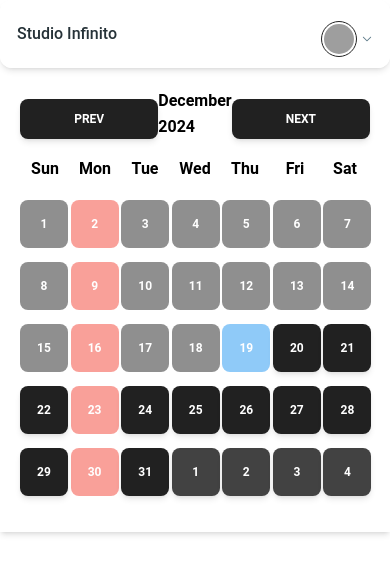
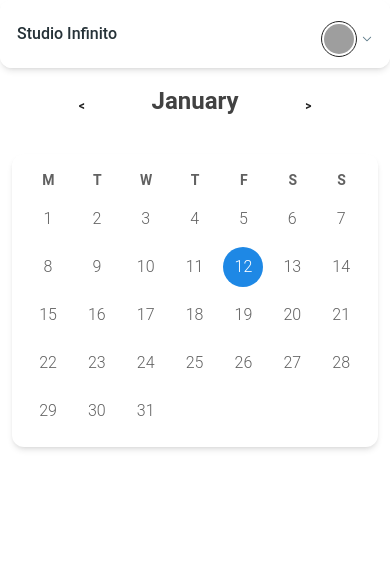
Before and after one commit to dgrkov/studio-infinito, a React (Create React App) app: page /reserve in a window 390 px wide. Shown: the top 574 px of the page. Built offline with nearby package versions, Linux system fonts and the light colour scheme; grey boxes are pictures that could not be loaded.

Commit message:
Layout and Responsive changes

```diff
--- a/src/Components/App/App.js
+++ b/src/Components/App/App.js
@@ -1,7 +1,7 @@
 import React from 'react';
 import { BrowserRouter, Routes, Route } from "react-router-dom";
 import './App.css';
-import Main from '../Main/Main';
+import Home from '../Home/Home';
 import Header from '../Header/Header';
 import Auth from '../Auth/Auth';
 import Calendar from '../Calendar/Calendar';
@@ -14,8 +14,8 @@ function App() {
     <Header />
       <Routes>
         <Route path="/" element={<Auth />} />
+        <Route path="/home" element={<Home />} />
         <Route path="/reserve" element={<Calendar />} />
-        <Route path="/main" element={<Main />} />
         <Route path='/appointment' element={<Appointment />} />
         <Route path='/userdetails' element={<UserDetails />} />
       </Routes>
--- a/src/Components/Auth/Auth.js
+++ b/src/Components/Auth/Auth.js
@@ -11,12 +11,12 @@ export default function Auth() {
   const navigate = useNavigate();
 
   return (
-    <section className="grid text-center h-screen items-center p-8">
+    <section className="grid text-center h-[90dvh] items-center p-8">
       <div>
         <Typography variant="h3" color="blue-gray" className="mb-2">
           Sign In
         </Typography>
-        <Typography className="mb-16 text-gray-600 font-normal text-[18px]">
+        <Typography className="mb-10 text-gray-600 font-normal text-[18px]">
           Enter your email and password to sign in
         </Typography>
         <form action="#" className="mx-auto max-w-[24rem] text-left">
@@ -70,7 +70,7 @@ export default function Auth() {
               }
             />
           </div>
-          <Button onClick={ () => navigate("/main")} color="gray" size="lg" className="mt-6" fullWidth>
+          <Button onClick={ () => navigate("/home")} color="gray" size="lg" className="mt-6" fullWidth>
               sign in
           </Button>
           <div className="!mt-4 flex justify-end">
--- a/src/Components/Calendar/Calendar.js
+++ b/src/Components/Calendar/Calendar.js
@@ -1,140 +1,101 @@
-import React, { useState, useEffect } from "react";
-import { Typography, Button, Card } from "@material-tailwind/react";
-import {
-  format,
-  startOfMonth,
-  endOfMonth,
-  startOfWeek,
-  endOfWeek,
-  addDays,
-  isSameMonth,
-  isSameDay,
-  isBefore,
-  isToday,
-  addMinutes,
-} from "date-fns";
+import React, { useState, useRef } from "react";
+import { Typography, Button, Card, List, ListItem } from "@material-tailwind/react";
 
-export default function Calendar() {
-  const [currentMonth, setCurrentMonth] = useState(new Date());
-  const [selectedDate, setSelectedDate] = useState(new Date());
-  const [selectedTime, setSelectedTime] = useState(null);
-  const [showTimeSlots, setShowTimeSlots] = useState(false);
+const Calendar = () => {
+  const [currentMonth, setCurrentMonth] = useState("January");
+  const [nextMonth, setNextMonth] = useState("February");
+  const daysOfWeek = ["M", "T", "W", "T", "F", "S", "S"];
+  const [hideEvents, setHideEvents] = useState(true);
+  const event_red = useRef(null)
+  const [selectedDate, setSelectedDate] = useState('');
 
-  const startDate = startOfWeek(startOfMonth(currentMonth));
-  const endDate = endOfWeek(endOfMonth(currentMonth));
-  const today = new Date();
+  const datesJanuary = Array.from({ length: 31 }, (_, i) => i + 1);
+  const events = [
+    { date: "Среда, Јан. 12", title: "Слободно", time: "12:00 - 12:30" },
+    { date: "Среда, Јан. 12", title: "View house with real estate agent", time: "14:30 - 16:30" },
+    { date: "Среда, Јан. 12", title: "Meeting with bank manager", time: "16:30 - 17:00" },
+    { date: "Среда, Јан. 12", title: "Sign paperwork at lawyers", time: "17:30 - 18:00" },
+  ];
 
-  const handlePrevMonth = () => setCurrentMonth(addDays(startDate, -1));
-  const handleNextMonth = () => setCurrentMonth(addDays(endDate, 1));
-  const handleDateClick = (day) => {
-    if (!isBefore(day, today) && format(day, "eeee") !== "Monday") {
-      setSelectedDate(day);
-      setSelectedTime(null);
-      setShowTimeSlots(true); // Show time slots when a date is clicked
-    }
-  };
-
-  const generateCalendar = () => {
-    const days = [];
-    let day = startDate;
-    while (day <= endDate) {
-      days.push(day);
-      day = addDays(day, 1);
-    }
-    return days;
-  };
-
-  const generateTimeSlots = () => {
-    const slots = [];
-    let time = new Date(selectedDate.setHours(9, 0, 0, 0));
-    const endTime = new Date(selectedDate.setHours(18, 0, 0, 0));
-
-    while (time <= endTime) {
-      slots.push(new Date(time));
-      time = addMinutes(time, 30);
-    }
-    return slots;
-  };
-
-  const renderCells = () => {
-    const days = generateCalendar();
-
-    return (
-      <div className="grid grid-cols-7 gap-1 sm:3/5 lg:h-3/5">
-        {days.map((day, index) => (
-          <Button
-            key={index}
-            onClick={() => handleDateClick(day)}
-            color={
-              format(day, "eeee") === "Monday"
-                ? "red"
-                : isSameDay(day, selectedDate)
-                ? "blue"
-                : isSameMonth(day, currentMonth)
-                ? "gray"
-                : "light"
-            }
-            disabled={isBefore(day, today) || format(day, "eeee") === "Monday"}
-            className={`h-12 w-12 flex items-center justify-center transition-all duration-200 transform hover:scale-105 ${
-              isSameDay(day, selectedDate)
-                ? "text-white"
-                : isSameMonth(day, currentMonth)
-                ? ""
-                : "bg-gray-800"
-            }`}
-          >
-            {format(day, "d")}
-          </Button>
-        ))}
-      </div>
-    );
-  };
-
-  const renderTimeSlots = () => {
-    const timeSlots = generateTimeSlots();
-
-    return (
-      <div
-        className={`grid grid-cols-4 gap-2 mt-4 transition-all duration-500 ${
-          showTimeSlots ? "opacity-100 max-h-screen" : "opacity-0 max-h-0"
-        }`}
-      >
-        {timeSlots.map((time, index) => (
-          <Button
-            key={index}
-            onClick={() => setSelectedTime(time)}
-            color={isSameDay(selectedTime, time) ? "blue" : "gray"}
-            className={`h-10 flex items-center justify-center transition-all duration-200 transform hover:scale-105 ${
-              isSameDay(selectedTime, time) ? "text-white" : ""
-            }`}
-          >
-            {format(time, "HH:mm")}
-          </Button>
-        ))}
-      </div>
-    );
-  };
+  const handleDatePick = (event) => {
+    setSelectedDate(event.target.innerText)
+    setHideEvents(false);
+    setTimeout( () => {
+      event_red.current?.scrollIntoView({ behavior: 'smooth', block: 'start' })
+    }, 300)
+  }
 
   return (
-    <div id="calendar" className="p-5 max-w-lg mx-auto shadow-md">
-      <div className="flex items-center justify-between mb-4">
-        <Button onClick={handlePrevMonth} color="gray">
-          Prev
-        </Button>
-        <Typography variant="h6">{format(currentMonth, "MMMM yyyy")}</Typography>
-        <Button onClick={handleNextMonth} color="gray">
-          Next
-        </Button>
+    <div className="flex flex-col lg:flex-row lg:space-x-8 p-3 lg:p-8 space-y-8 lg:space-y-0">
+      {/* Calendar Section */}
+      <div className="w-full lg:w-2/3 space-y-8">
+        {/* Calendar Header */}
+        <div className="flex justify-between items-center">
+          <Button size="sm" variant="text" onClick={() => console.log("Prev Month")}>
+            &lt;
+          </Button>
+          <Typography variant="h4" className="text-gray-800">
+            {currentMonth}
+          </Typography>
+          <Button size="sm" variant="text" onClick={() => console.log("Next Month")}>
+            &gt;
+          </Button>
+        </div>
+
+        {/* Calendar Grid */}
+        <Card className="p-4">
+          <div className="grid grid-cols-7 gap-2">
+            {daysOfWeek.map((day) => (
+              <Typography key={day} variant="small" className="text-center font-bold">
+                {day}
+              </Typography>
+            ))}
+            {datesJanuary.map((date, index) => (
+              <div
+                key={index}
+                className={`flex items-center justify-center h-10 w-10 rounded-full ${
+                  date === 12 ? "bg-blue-600 text-white" : "hover:bg-gray-200"
+                } cursor-pointer`}
+              >
+                <Typography onClick={handleDatePick} >{date}</Typography>
+              </div>
+            ))}
+          </div>
+        </Card>
       </div>
-      <div className="grid grid-cols-7 text-center mb-2">
-        {["Sun", "Mon", "Tue", "Wed", "Thu", "Fri", "Sat"].map((day, index) => (
-          <Typography key={index} className="font-semibold">
-            {day}
-          </Typography>
-        ))}
+
+      {/* Events Section */}
+      <div ref={event_red} className={`w-full lg:w-1/3 ${hideEvents == true ? 'hidden' : ''}`}>
+        <Typography variant="h5" className="font-bold mb-4">
+          Слободни термини
+        </Typography>
+        <List>
+          {events.map((event, index) => (
+            <ListItem key={index} className="flex justify-between items-start">
+              <div>
+                <Typography variant="small" className="text-gray-500">
+                  {event.date}
+                </Typography>
+                <Typography
+                  variant="paragraph"
+                  className={`${
+                    event.time ? "font-bold" : "text-gray-500"
+                  } text-sm`}
+                >
+                  {event.title}
+                </Typography>
+              </div>
+              {event.time && (
+                <Typography variant="small" className="text-gray-500">
+                  {event.time}
+                </Typography>
+              )}
+            </ListItem>
+          ))}
+        </List>
       </div>
-      {renderCells()}
-      {isSameMonth(selectedDate, currentMonth) && renderTimeSlots()}
     </div>
   );
-}
+};
+
+export default Calendar;
--- a/src/Components/Header/Header.js
+++ b/src/Components/Header/Header.js
@@ -221,7 +221,7 @@ export default function Header() {
       <div className="relative mx-auto flex items-center justify-between text-blue-gray-900">
         <Typography
           as="a"
-          href="#"
+          href="/"
           className="mr-4 ml-2 cursor-pointer py-1.5 font-medium"
         >
           Studio Infinito
--- a/src/Components/Main/Main.css
+++ b/src/Components/Home/Main.css
@@ -105,3 +105,10 @@ button {
     animation: slide-up 1.5s ease-in-out 0.5s;
     animation-fill-mode: forwards;
 }
+
+.responsive-image {
+    max-width: 100%; /* Ensures the image doesn't exceed its container's width */
+    height: auto;    /* Maintains the aspect ratio */
+    display: block;  /* Prevents extra spacing caused by inline images */
+    margin: 0 auto;  /* Centers the image inside the container if needed */
+}
--- a/src/Components/Stepper/Stepper.js
+++ b/src/Components/Stepper/Stepper.js
@@ -3,7 +3,7 @@ import { Stepper, Step, Button, Typography } from "@material-tailwind/react";
 import {
   CogIcon,
   UserIcon,
-  BuildingLibraryIcon,
+  CalendarDaysIcon
 } from "@heroicons/react/24/outline";
 
 export function StepperWithContent(props) {
@@ -15,7 +15,7 @@ export function StepperWithContent(props) {
   // const handlePrev = () => !isFirstStep && setActiveStep((cur) => cur - 1);
 
   return (
-    <div className="w-full px-14 py-4 mb-16">
+    <div className="w-full px-14 py-4 mb-12">
       <Stepper
         activeStep={props.activeStep}
         isLastStep={(value) => setIsLastStep(value)}
@@ -58,7 +58,7 @@ export function StepperWithContent(props) {
           </div>
         </Step>
         <Step>
-          <BuildingLibraryIcon className="h-5 w-5" />
+          <CalendarDaysIcon className="h-5 w-5" />
           <div className="absolute -bottom-[3rem] w-max text-center">
             <Typography
               variant="h6"
```
Also changed, not shown: src/Components/Appointment/Appointment.js (+6 -6 lines), src/Components/HairstylistCard/HairStylistMobile.js (+8 -6 lines), src/Components/Home/Home.js (added, +65 -0 lines), src/Components/Main/Main.js (deleted, +0 -68 lines), src/Components/ServiceTypeCard/ServiceCardMobile.js (+14 -5 lines), src/Components/Home/GalleryImage.js (renamed from src/Components/Main/GalleryImage.js), src/Logo_4K_Transparent.png.
